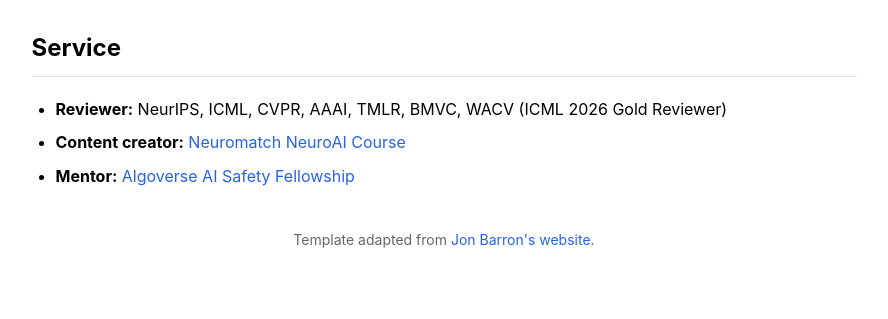
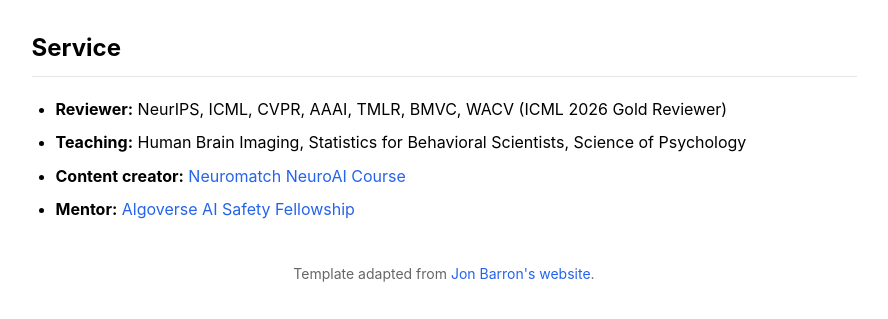
Before and after one commit to zfying/zfying.github.io, a plain HTML site: page index.html in a window 1280 px wide. Shown: the part 4461-4780 px from the top of the page, without its empty margins (196-1084 px from the left). Before the commit the page ends 4747 px from the top, so only its background shows below. Drawn offline with Linux system fonts and the light colour scheme.

Commit message:
Add teaching service entry

```diff
--- a/index.html
+++ b/index.html
@@ -953,6 +953,7 @@
     <h2>Service</h2>
     <ul class="service-list">
         <li><strong>Reviewer:</strong> NeurIPS, ICML, CVPR, AAAI, TMLR, BMVC, WACV (ICML 2026 Gold Reviewer)</li>
+        <li><strong>Teaching:</strong> Human Brain Imaging, Statistics for Behavioral Scientists, Science of Psychology</li>
         <li><strong>Content creator:</strong> <a href="https://neuromatch.io/neuroai/">Neuromatch NeuroAI Course</a>
         </li>
         <li><strong>Mentor:</strong> <a href="https://algoverseairesearch.org/ai-safety-fellowship">Algoverse AI Safety
```
